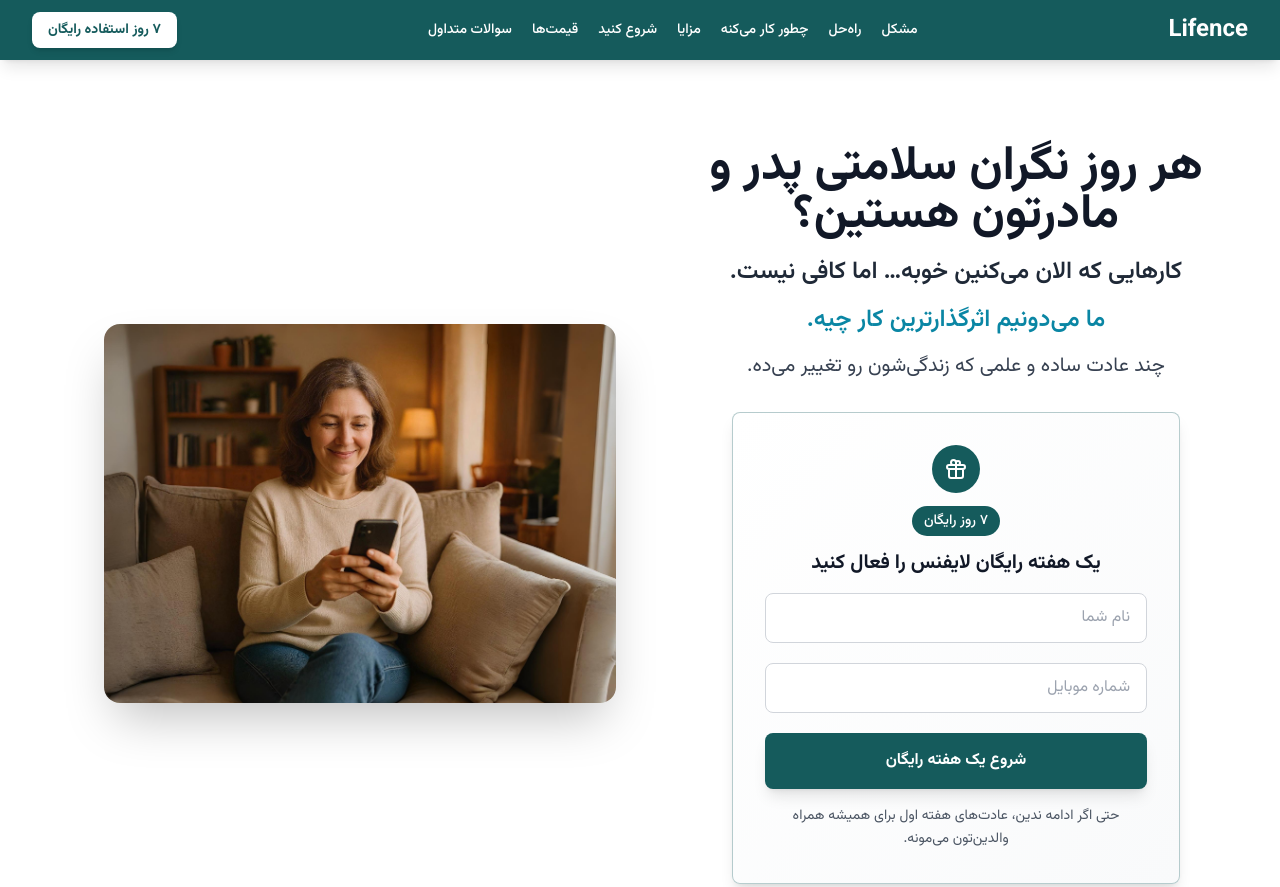
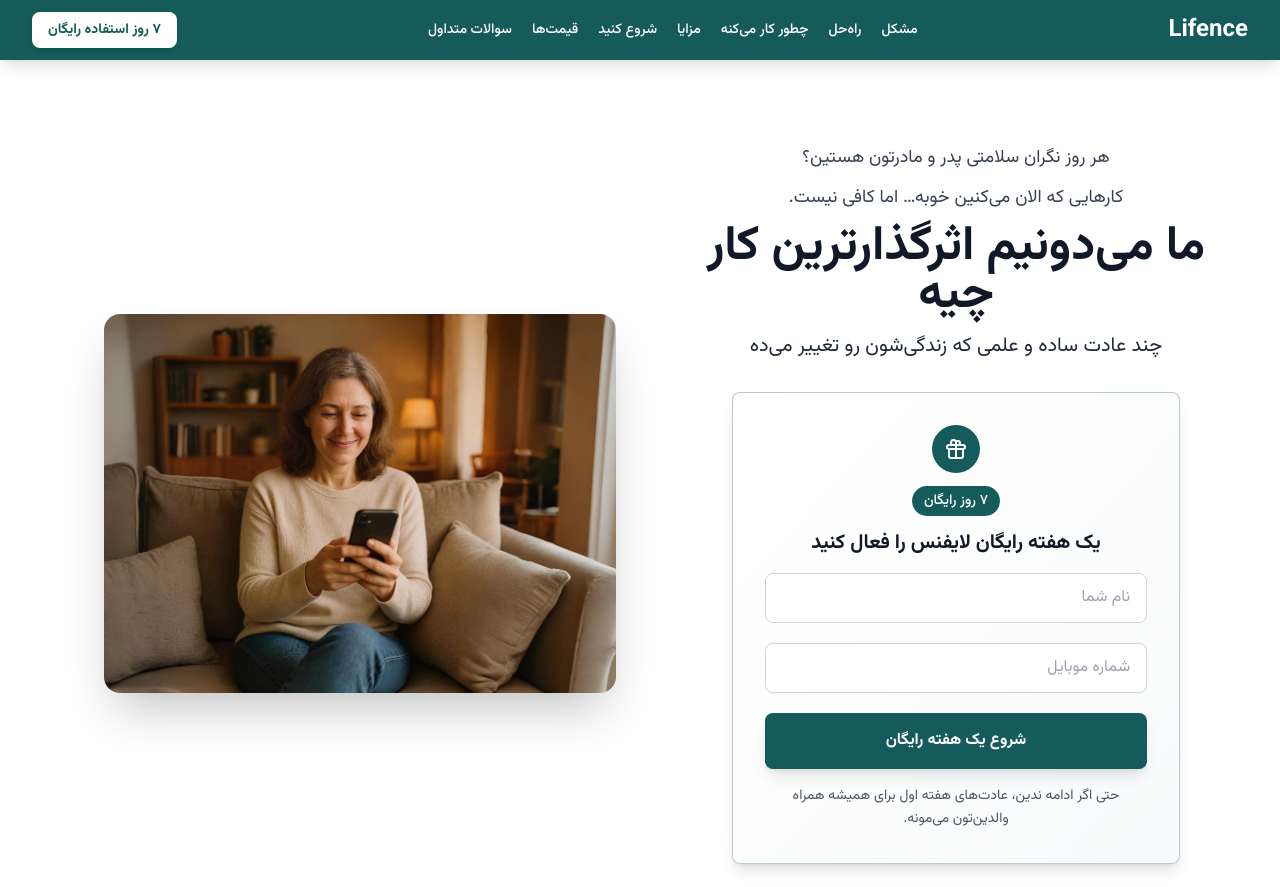
Before and after one commit to mahdi-vakili/lifence_landing_final, a plain HTML site: page index.html in a window 1280 px wide. Shown: the top 887 px of the page. Drawn offline with nearby package versions, Linux system fonts and the light colour scheme.

Commit message:
hero rewrite 2

```diff
--- a/index.html
+++ b/index.html
@@ -176,18 +176,18 @@
                 <!-- Right Column - Text Content + Form (Order 1,2 on mobile, Right on desktop) -->
                 <div class="w-full lg:w-1/2 text-center lg:text-right space-y-6 lg:space-y-8 order-1 lg:order-1">
                     <!-- Headlines -->
-                    <div class="text-center space-y-4">
-                        <h1 class="text-3xl sm:text-5xl font-extrabold text-gray-900">
+                    <div class="text-center space-y-3">
+                        <p class="text-base sm:text-lg text-gray-700">
                             هر روز نگران سلامتی پدر و مادرتون هستین؟
+                        </p>
+                        <p class="text-base sm:text-lg text-gray-700">
+                            کارهایی که الان می‌کنین خوبه… اما کافی نیست.
+                        </p>
+                        <h1 class="text-3xl sm:text-5xl font-extrabold text-gray-900 mt-4">
+                            ما می‌دونیم اثرگذارترین کار چیه
                         </h1>
-                        <h2 class="text-xl sm:text-2xl font-semibold text-gray-800">
-                            کارهایی که الان می‌کنین خوبه… اما کافی نیست.
-                        </h2>
-                        <h2 class="text-xl sm:text-2xl font-semibold text-[#0A86A4]">
-                            ما می‌دونیم اثرگذارترین کار چیه.
-                        </h2>
-                        <p class="text-lg sm:text-xl text-gray-700 mt-4">
-                            چند عادت ساده و علمی که زندگی‌شون رو تغییر می‌ده.
+                        <p class="text-lg sm:text-xl text-gray-800 mt-2">
+                            چند عادت ساده و علمی که زندگی‌شون رو تغییر می‌ده
                         </p>
                     </div>
 
```
